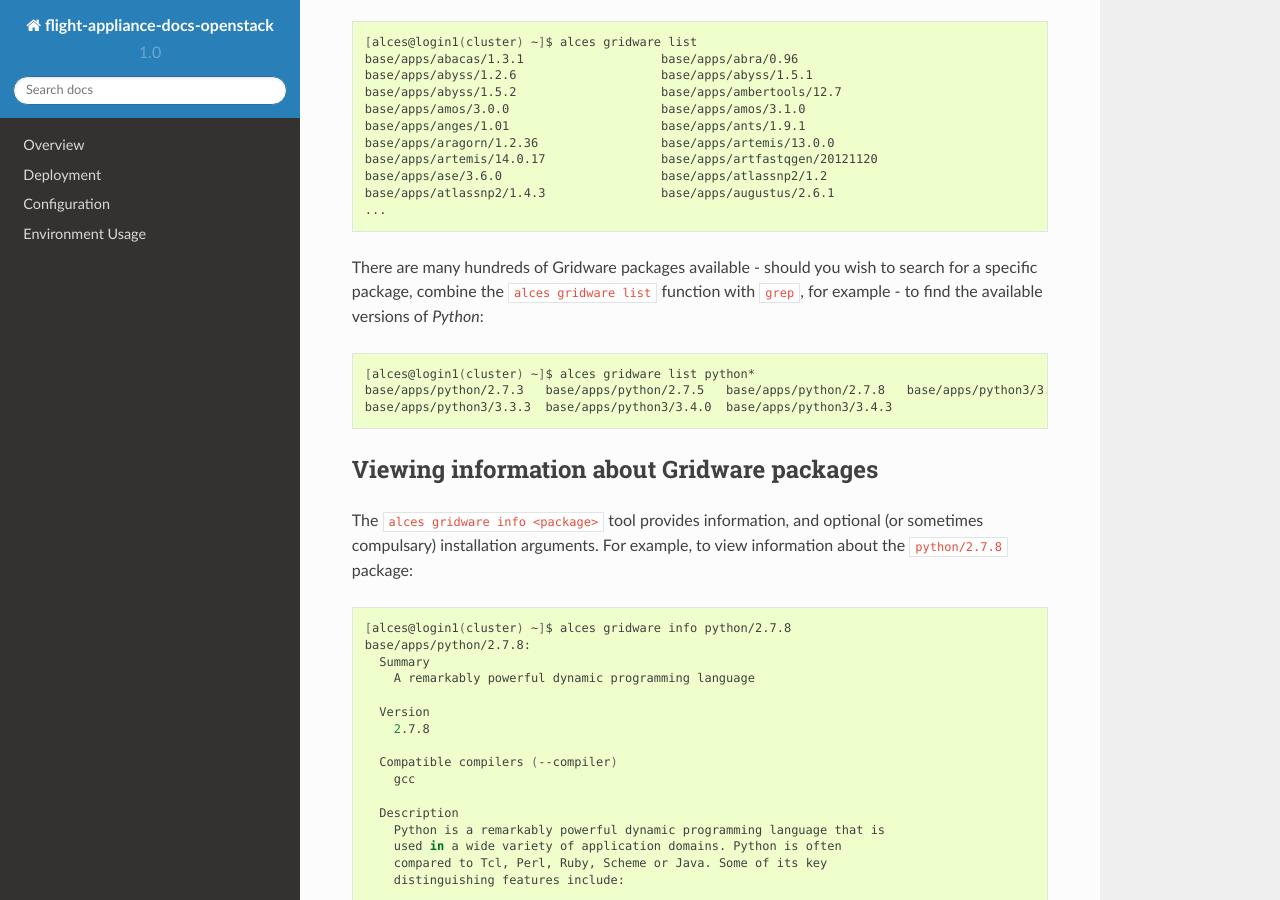
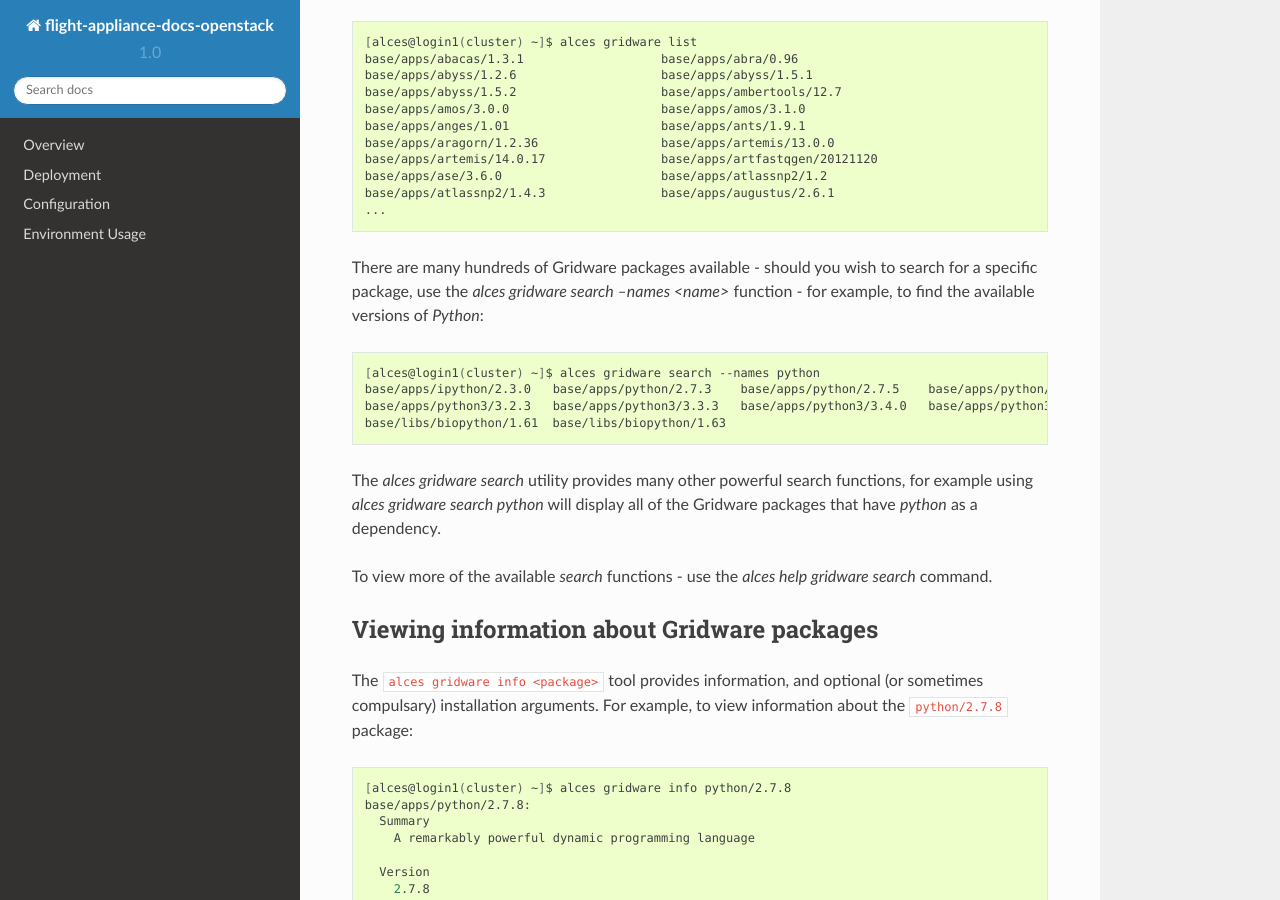
Before and after one commit to alces-software/flight-appliance-docs, a Sphinx documentation site: the page built from docs/source/working-with-gridware-applications.rst, in a window 1280 px wide and 900 px high, scrolled down 861 px. Built offline with Sphinx 7.4.7 and the Read the Docs theme 2.0.0, drawn with Linux system fonts in a browser that asks for light colours; pages that are not in the unit, such as notebooks, are missing from menus.

Commit message:
Update to use `gridware search`

```diff
--- a/docs/source/working-with-gridware-applications.rst
+++ b/docs/source/working-with-gridware-applications.rst
@@ -38,13 +38,18 @@ From any node within your environment, the ``alces gridware list`` will provide
     base/apps/atlassnp2/1.4.3                base/apps/augustus/2.6.1
     ...
 
-There are many hundreds of Gridware packages available - should you wish to search for a specific package, combine the ``alces gridware list`` function with ``grep``, for example - to find the available versions of *Python*:
+There are many hundreds of Gridware packages available - should you wish to search for a specific package, use the `alces gridware search --names <name>` function - for example, to find the available versions of *Python*:
 
 .. code:: bash
 
-    [alces@login1(cluster) ~]$ alces gridware list python*
-    base/apps/python/2.7.3   base/apps/python/2.7.5   base/apps/python/2.7.8   base/apps/python3/3.2.3
-    base/apps/python3/3.3.3  base/apps/python3/3.4.0  base/apps/python3/3.4.3
+    [alces@login1(cluster) ~]$ alces gridware search --names python
+    base/apps/ipython/2.3.0   base/apps/python/2.7.3    base/apps/python/2.7.5    base/apps/python/2.7.8
+    base/apps/python3/3.2.3   base/apps/python3/3.3.3   base/apps/python3/3.4.0   base/apps/python3/3.4.3
+    base/libs/biopython/1.61  base/libs/biopython/1.63
+
+The `alces gridware search` utility provides many other powerful search functions, for example using `alces gridware search python` will display all of the Gridware packages that have `python` as a dependency.
+
+To view more of the available `search` functions - use the `alces help gridware search` command.
 
 Viewing information about Gridware packages
 -------------------------------------------
```
Also changed, not shown: README.md (added, +4 -0 lines).
